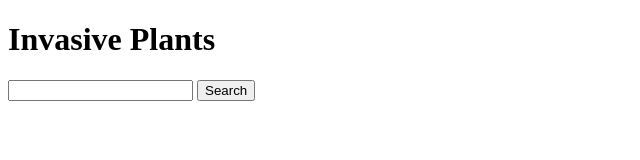
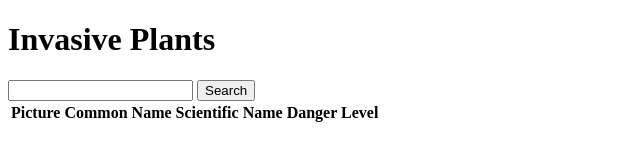
Before and after one commit to 1cpkazimour/hackpnw-invasive, a plain HTML site: page index.html in a window 1280 px wide. Shown: the whole page, without its empty margins (0-640 px from the left). Drawn offline with Linux system fonts and the light colour scheme.

Commit message:
Added Table Base

```diff
--- a/index.html
+++ b/index.html
@@ -10,5 +10,15 @@
 <body>
   <h1>Invasive Plants</h1>
   <input name="zip" id="zipinput"> <button name="search" id="searchbtn">Search</button>
+  <table>
+    <thead>
+      <tr>
+        <th>Picture</th>
+        <th>Common Name</th>
+        <th>Scientific Name</th>
+        <th>Danger Level</th>
+      </tr>
+    </thead>
+  </table>
 </body>
 </html>
```
